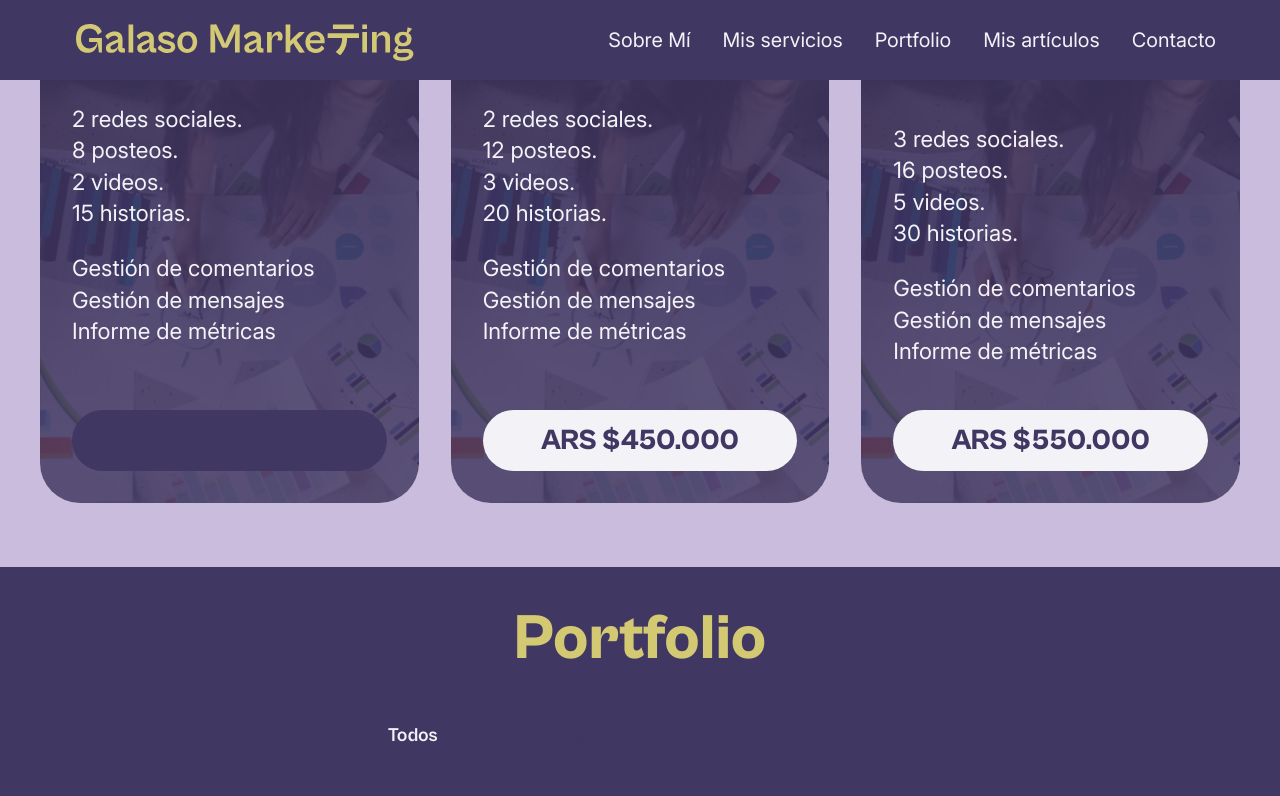
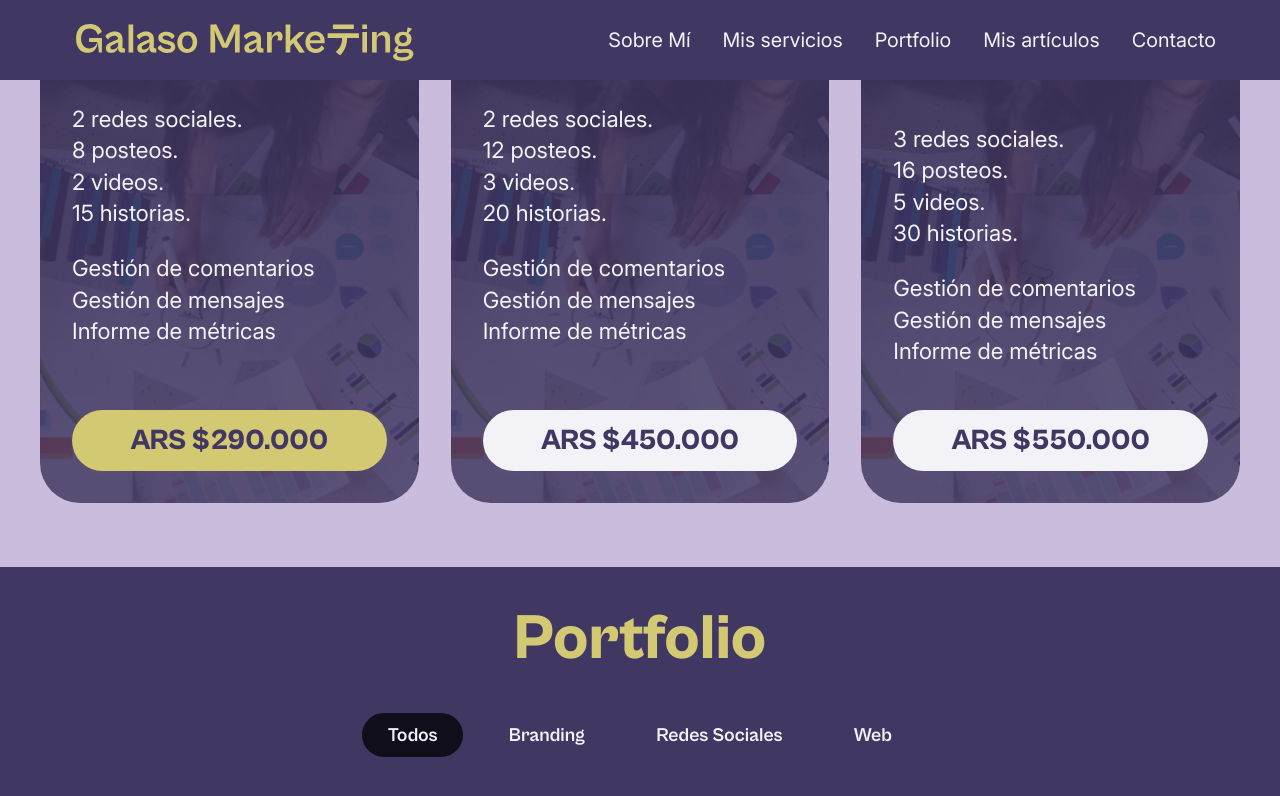
Before and after one commit to cisco-sla/galaso-marketing, a React (Vite) app: page / in a window 1280 px wide. In both pictures the pointer is over the link 229 px from the left and 2908 px from the top of the page. Shown: the part 2468-3264 px from the top of the page. Built offline with nearby package versions, Linux system fonts and the light colour scheme.

Commit message:
Retoques varios en los css

```diff
--- a/src/components/PlanCard.css
+++ b/src/components/PlanCard.css
@@ -66,5 +66,5 @@
 
 .plan-card__precio:hover,
 .plan-card__precio:focus-visible {
-  background: var(--color-lila);
+  background: var(--color-acento);
 }
--- a/src/components/Portfolio.css
+++ b/src/components/Portfolio.css
@@ -23,7 +23,7 @@
   border: 2px solid var(--color-primario);
   border-radius: 999px;
   background: transparent;
-  color: var(--color-primario);
+  color: var(--color-texto-claro);
   font-family: var(--fuente-titulos);
   font-size: 1.2rem;
   font-weight: 700;
@@ -34,12 +34,12 @@
 }
 
 .portfolio__filtro:hover {
-  background: var(--color-lila);
+  background: var(--color-acento);
 }
 
 .portfolio__filtro--activo,
 .portfolio__filtro--activo:hover {
-  background: var(--color-primario);
+  background: var(--color-fondo-oscuro);
   color: var(--color-texto-claro);
 }
 
```
